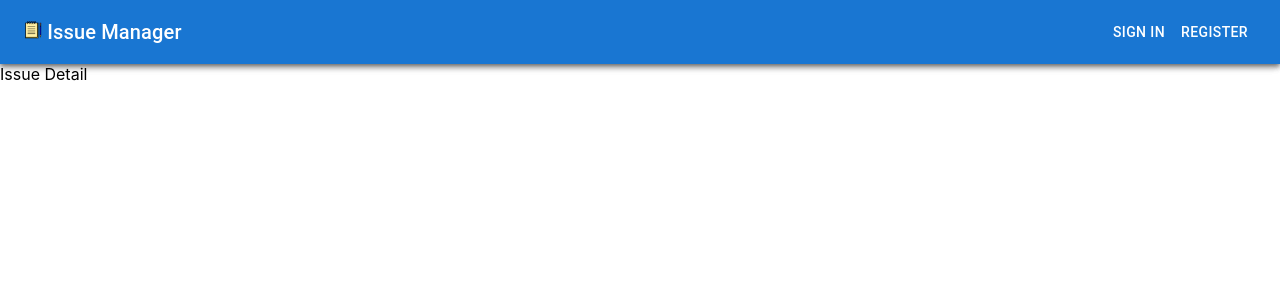
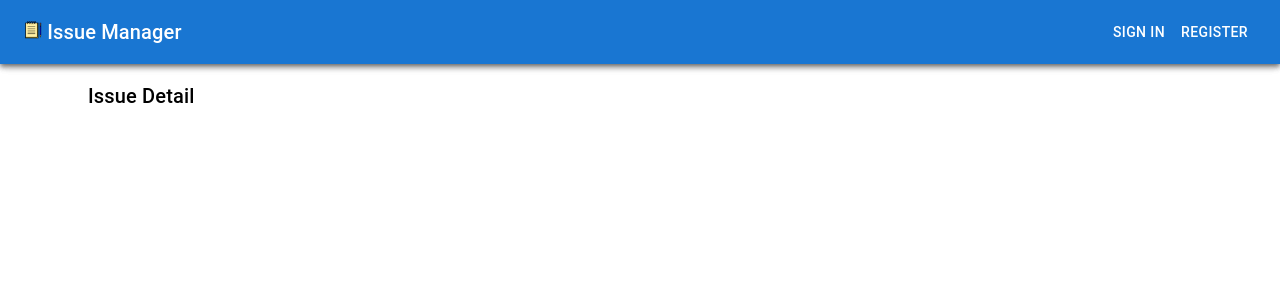
Before and after one commit to Bug-Tracker-Organization/Bug-Tracker-Frontend, a React (Create React App) app: page /issue-detail in a window 1280 px wide. Shown: the top 300 px of the page. Built offline with nearby package versions, Linux system fonts and the light colour scheme.

Commit message:
Made Edit Issue page more consistent with the Issues Overview page

```diff
--- a/src/pages/EditIssue/EditIssue.js
+++ b/src/pages/EditIssue/EditIssue.js
@@ -16,6 +16,7 @@
 import MenuItem from '@mui/material/MenuItem';
 import FormControl from '@mui/material/FormControl';
 import Select from '@mui/material/Select';
+import Toolbar from '@mui/material/Toolbar';
 
 export default function EditIssue(props) {
   const [organizationName, setOrganizationName] = useState('ORGANIZATION NAME NOT FOUND');
@@ -96,17 +97,14 @@
     { id: 2, name: 'DE@mail.com' },
     { id: 3, name: 'Lee@mail.com' }];
 
-  const style = {
-    p: 4,
-  };
-
   return (
     <>
       <Container>
-        <Box sx={style}>
+        <Toolbar>
           <Typography id="modal-modal-title" variant="h6" component="h2">
             Edit Issue
           </Typography>
+        </Toolbar>
         <TextField
           required
           fullWidth
@@ -198,7 +196,6 @@
             marginTop: 2 }}>
           Cancel
         </Button>
-        </Box>
       </Container>
     </>
   );
--- a/src/pages/IssueDetail/IssueDetail.js
+++ b/src/pages/IssueDetail/IssueDetail.js
@@ -1,7 +1,17 @@
+import { Container } from '@mui/material';
+import Typography from '@mui/material/Typography';
+import Toolbar from '@mui/material/Toolbar';
+
 export default function IssueDetail(props) {
   return (
     <>
-    Issue Detail
+    <Container>
+      <Toolbar>
+        <Typography id="modal-modal-title" variant="h6" component="h2">
+          Issue Detail
+        </Typography>
+      </Toolbar>
+    </Container>
     </>
   );
 }
```
Lines whose indentation alone changed are shown as unchanged.
